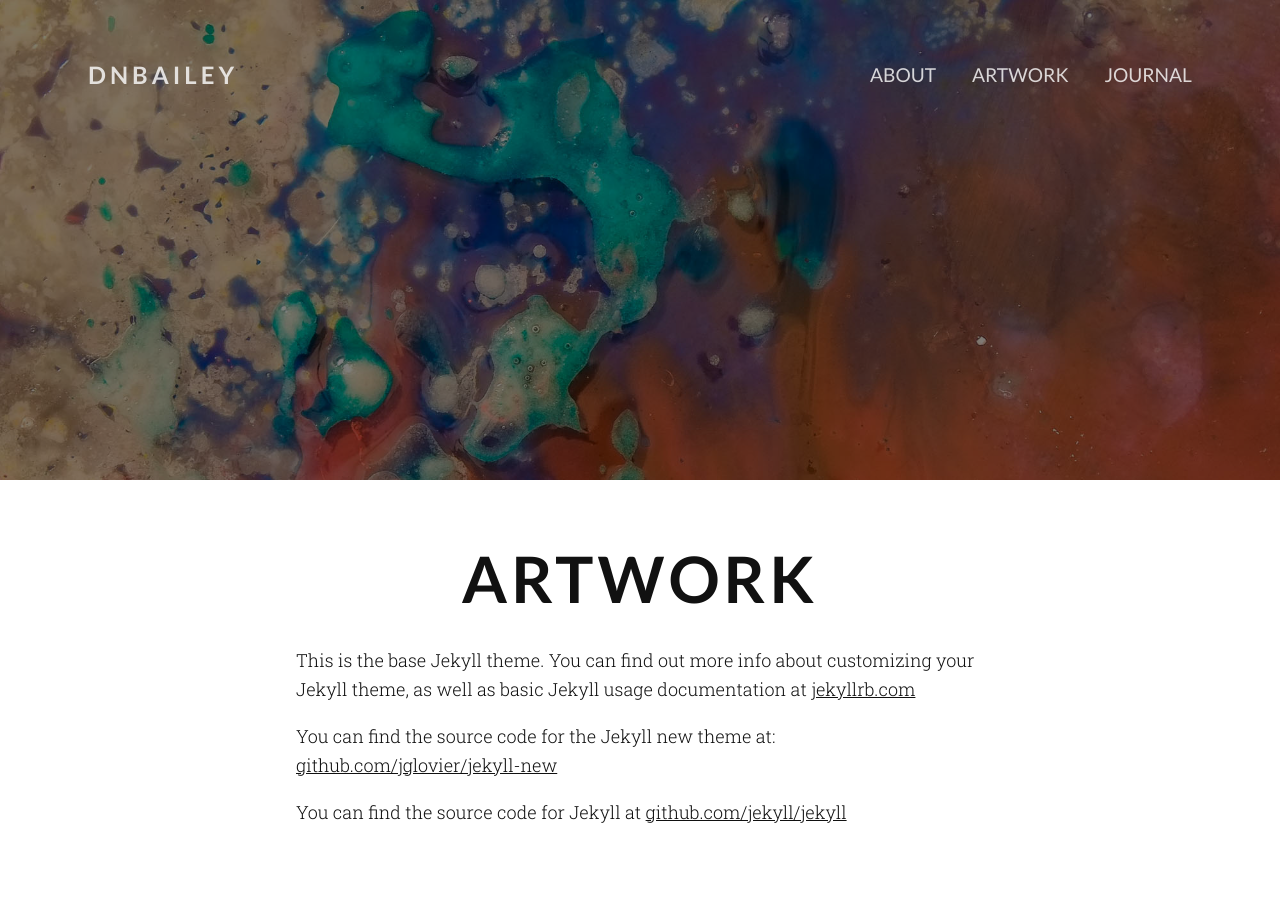
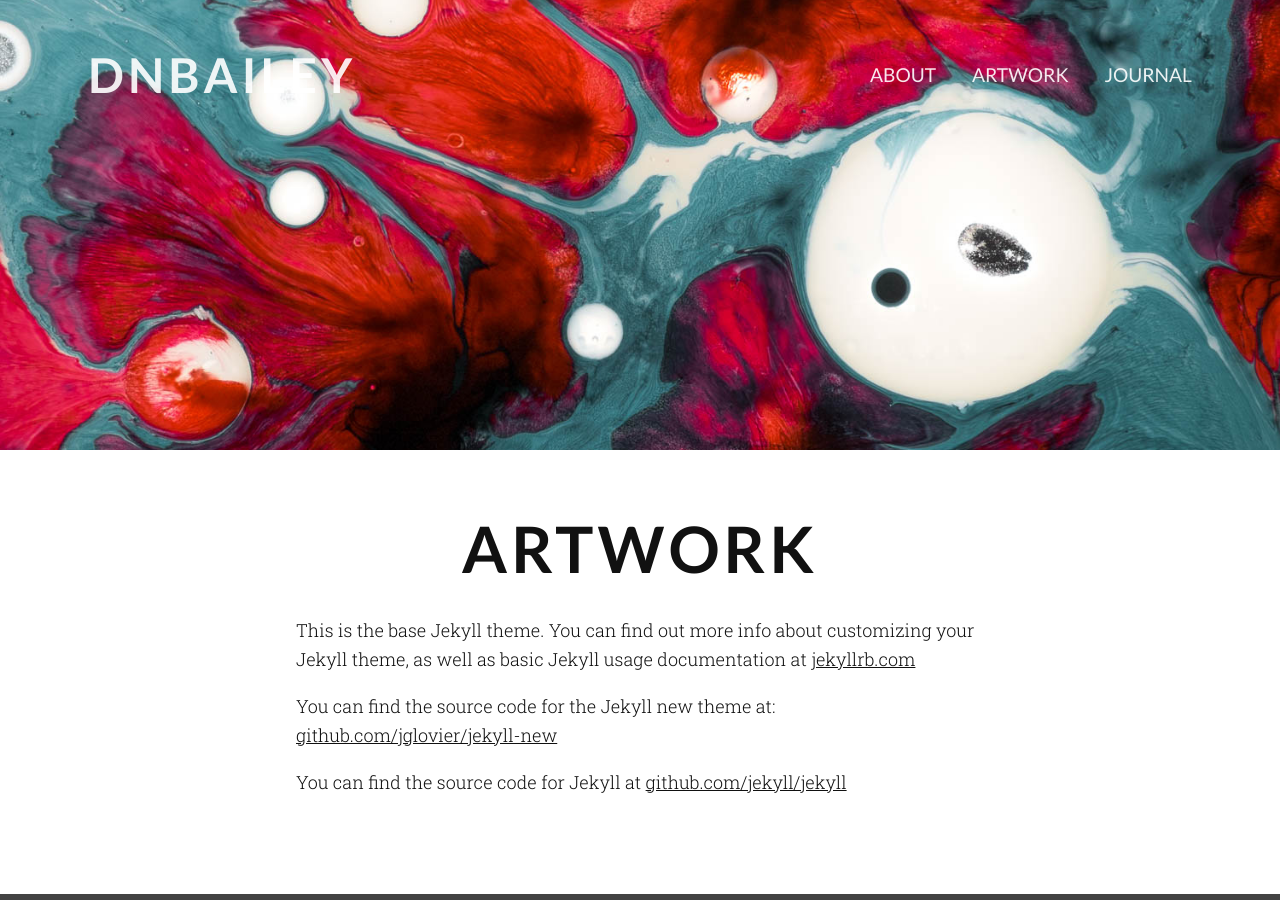
Before and after one commit to dnbailey/dnbailey.github.io.bak, a Jekyll site: the page built from artwork.md, in a window 1280 px wide and 900 px high. Built offline with Jekyll 4.4.1, drawn with Linux system fonts in a browser that asks for light colours; nearby versions of some CDN libraries.

Commit message:
Add banners images

```diff
--- a/_sass/_layout.scss
+++ b/_sass/_layout.scss
@@ -44,9 +44,7 @@ body, h1, h2, h3, h4, h5, h6, p, blockquote, pre, hr, dl, dd, ol, ul, figure { m
 }
 
 // Banner
-.banner { width: 100%; height: 30em; overflow: hidden; background: url('/images/banner.jpg'); background-size: cover !important; background-position: center top !important;
-    &:before { content: " "; background: rgba(0,0,0,0.5); display: block; width: 100%; height: 100%; }
-}
+.banner { width: 100%; height: 50vh; overflow: hidden; background: url('/images/banner.jpg'); background-size: cover !important; background-position: center center !important; }
 
 // Home
 .intro { padding-top: 3em; padding-bottom: 3em;
@@ -104,8 +102,8 @@ body, h1, h2, h3, h4, h5, h6, p, blockquote, pre, hr, dl, dd, ol, ul, figure { m
         .menu-icon { display: none; }
         h1, nav { display: inline-block; position: relative; }
         h1, nav a { line-height: 150px; }
-        h1 a, nav a { color: rgba(255,255,255,0.8); }
-        h1 { float: left; }
+        h1 a, nav a { color: rgba(255,255,255,0.9); }
+        h1 { float: left; font-size: 3em; }
         nav { display: block; float: right;
             li { display: inline-block; margin-right: 2em;
                 &:last-child { margin-right: 0; }
--- a/artwork.md
+++ b/artwork.md
@@ -2,6 +2,7 @@
 layout: page
 title: Artwork
 permalink: /artwork/
+banner: /images/post-assets/oil-blur.jpg
 ---
 
 This is the base Jekyll theme. You can find out more info about customizing your Jekyll theme, as well as basic Jekyll usage documentation at [jekyllrb.com](http://jekyllrb.com/)
--- a/journal.html
+++ b/journal.html
@@ -1,6 +1,7 @@
 ---
 layout: default
 permalink: /journal/
+banner: /images/post-assets/paper.jpg
 ---
 
 <div class="journal">
```
Also changed, not shown: _posts/2014-06-01-365-project-day-1.md (+1 -0 lines), _posts/2014-06-04-the-long-game.md (+1 -0 lines), about.md (+1 -0 lines), images/post-assets/icm.jpg (added), images/post-assets/last-supper.jpg (added), images/post-assets/leaf.jpg (added), images/post-assets/oil-blur.jpg (added), images/post-assets/paper.jpg (added).
